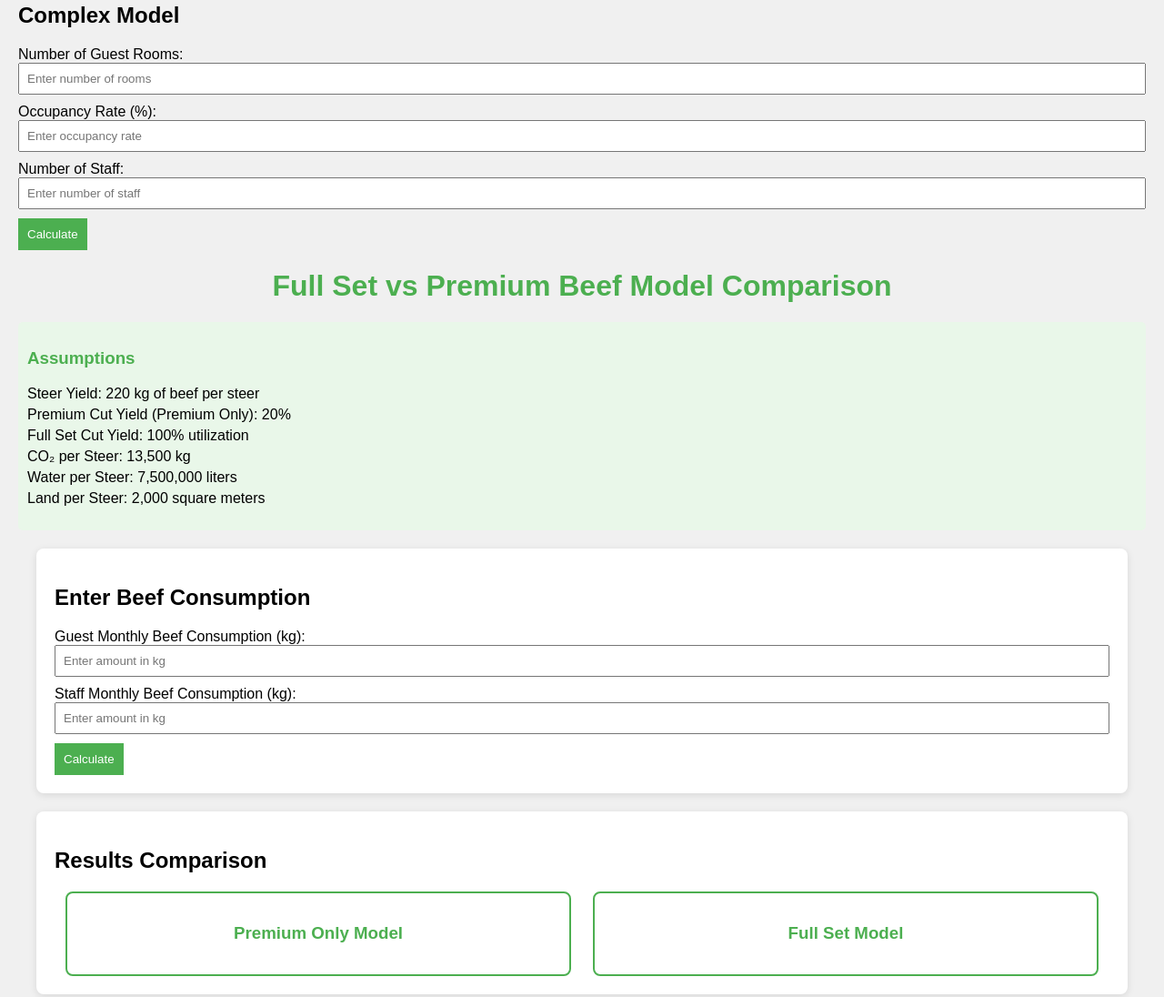
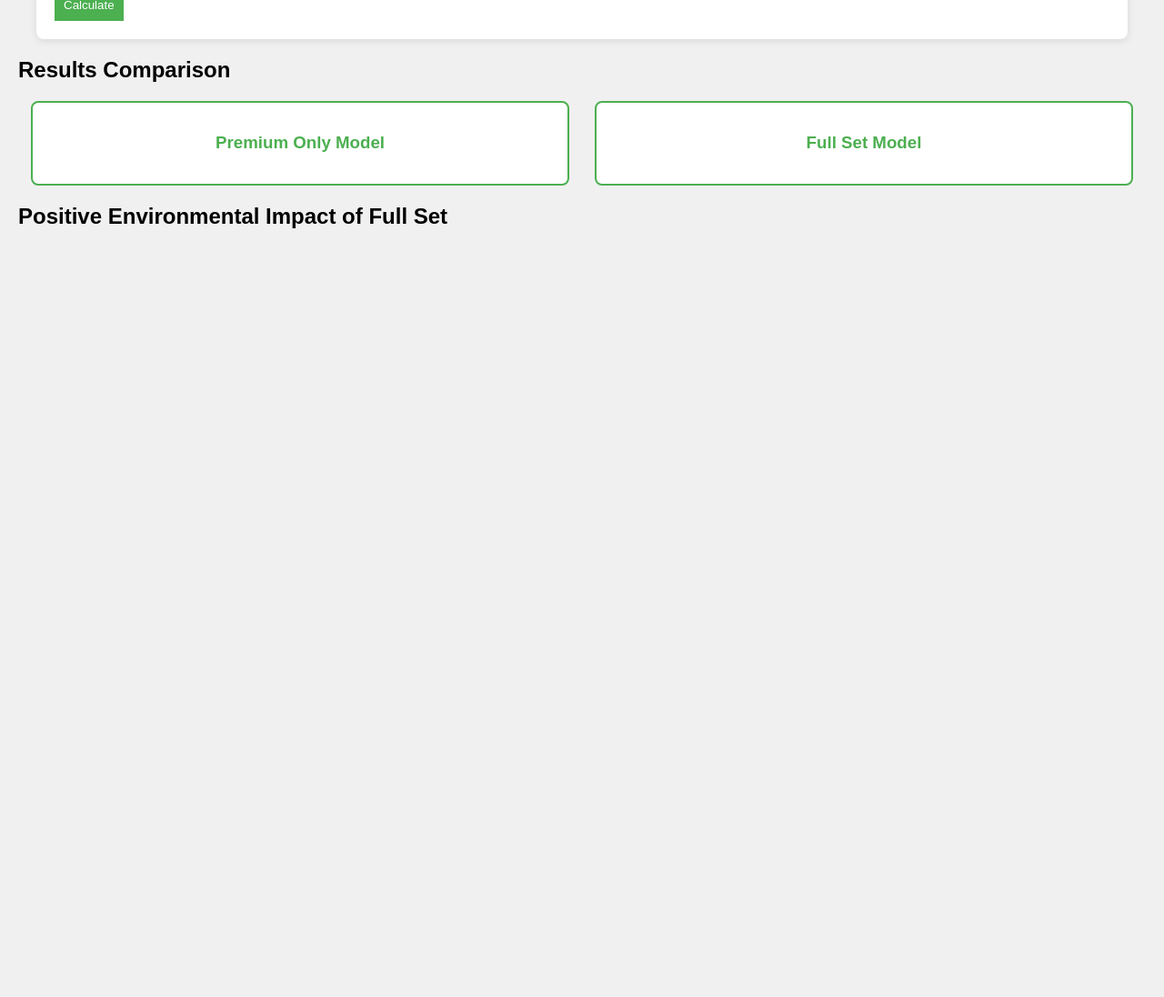
Before and after one commit to tunan75/SustainaBeef, a plain HTML site: page index.html in a window 1280 px wide. Shown: the part 326-1422 px from the top of the page at 91% size. After the commit the page ends 800 px from the top, so only its background shows below. Drawn offline with Linux system fonts and the light colour scheme.

Commit message:
Update index.html

```diff
--- a/index.html
+++ b/index.html
@@ -3,100 +3,43 @@
 <head>
     <meta charset="UTF-8">
     <meta name="viewport" content="width=device-width, initial-scale=1.0">
-    <title>Full Set Calculator</title>
+    <title>Full Set vs Premium Beef Comparison</title>
     <link rel="stylesheet" href="styles.css">
 </head>
 <body>
     <h1>Full Set vs Premium Beef Calculator</h1>
 
-    <!-- Simple Model Input -->
-    <div>
-        <h2>Simple Model</h2>
+    <!-- Singular Input Section -->
+    <div class="input-section">
+        <h2>Enter Monthly Beef Consumption</h2>
         <label for="guestConsumption">Guest Monthly Beef Consumption (kg):</label>
         <input type="number" id="guestConsumption" placeholder="Enter amount in kg">
         <label for="staffConsumption">Staff Monthly Beef Consumption (kg):</label>
         <input type="number" id="staffConsumption" placeholder="Enter amount in kg">
-        <button onclick="calculateSimple()">Calculate</button>
-        <div id="simpleResult"></div>
+        <button onclick="calculateComparison()">Calculate</button>
     </div>
 
-    <!-- Complex Model Input -->
-    <div>
-        <h2>Complex Model</h2>
-        <label for="rooms">Number of Guest Rooms:</label>
-        <input type="number" id="rooms" placeholder="Enter number of rooms">
-        <label for="occupancy">Occupancy Rate (%):</label>
-        <input type="number" id="occupancy" placeholder="Enter occupancy rate">
-        <label for="staff">Number of Staff:</label>
-        <input type="number" id="staff" placeholder="Enter number of staff">
-        <button onclick="calculateComplex()">Calculate</button>
-        <div id="complexResult"></div>
+    <!-- Singular Output Comparison -->
+    <div class="comparison-section">
+        <h2>Results Comparison</h2>
+        <div class="comparison-table">
+            <div class="model">
+                <h3>Premium Only Model</h3>
+                <div id="premiumResult"></div>
+            </div>
+            <div class="model">
+                <h3>Full Set Model</h3>
+                <div id="fullsetResult"></div>
+            </div>
+        </div>
+    </div>
+
+    <!-- Summary of Environmental Impact -->
+    <div class="summary-section">
+        <h2>Positive Environmental Impact of Full Set</h2>
+        <div id="environmentImpact"></div>
     </div>
 
     <script src="calculator.js"></script>
 </body>
 </html>
-<!DOCTYPE html>
-<html lang="en">
-<head>
-    <meta charset="UTF-8">
-    <meta name="viewport" content="width=device-width, initial-scale=1.0">
-    <title>Full Set vs Premium Beef Calculator</title>
-    <link rel="stylesheet" href="styles.css">
-</head>
-<body>
-    <h1>Full Set vs Premium Beef Model Comparison</h1>
-
-    <!-- Legend with Assumptions -->
-    <div class="legend">
-        <h3>Assumptions</h3>
-        <ul>
-            <li>Steer Yield: 220 kg of beef per steer</li>
-            <li>Premium Cut Yield (Premium Only): 20%</li>
-            <li>Full Set Cut Yield: 100% utilization</li>
-            <li>CO₂ per Steer: 13,500 kg</li>
-            <li>Water per Steer: 7,500,000 liters</li>
-            <li>Land per Steer: 2,000 square meters</li>
-        </ul>
-    </div>
-
-    <!-- Input Section for Simple Model -->
-    <div class="input-section">
-        <h2>Enter Beef Consumption</h2>
-        <label for="guestConsumption">Guest Monthly Beef Consumption (kg):</label>
-        <input type="number" id="guestConsumption" placeholder="Enter amount in kg">
-        <label for="staffConsumption">Staff Monthly Beef Consumption (kg):</label>
-        <input type="number" id="staffConsumption" placeholder="Enter amount in kg">
-        <button onclick="calculate()">Calculate</button>
-    </div>
-
-    <!-- Results Table (Side by Side) -->
-    <div class="results-section">
-        <h2>Results Comparison</h2>
-        <div class="comparison-table">
-            <div class="model">
-                <h3>Premium Only Model</h3>
-                <div id="premiumResult">
-                    <!-- Premium Model Results Go Here -->
-                </div>
-            </div>
-            <div class="model">
-                <h3>Full Set Model</h3>
-                <div id="fullsetResult">
-                    <!-- Full Set Model Results Go Here -->
-                </div>
-            </div>
-        </div>
-    </div>
-
-    <!-- Environmental Impact Section -->
-    <div class="environmental-impact">
-        <h2>Environmental Impact Comparison</h2>
-        <div id="environmentImpact">
-            <!-- Environmental Impact Results Go Here -->
-        </div>
-    </div>
-
-    <script src="calculator.js"></script>
-</body>
-</html>
```
